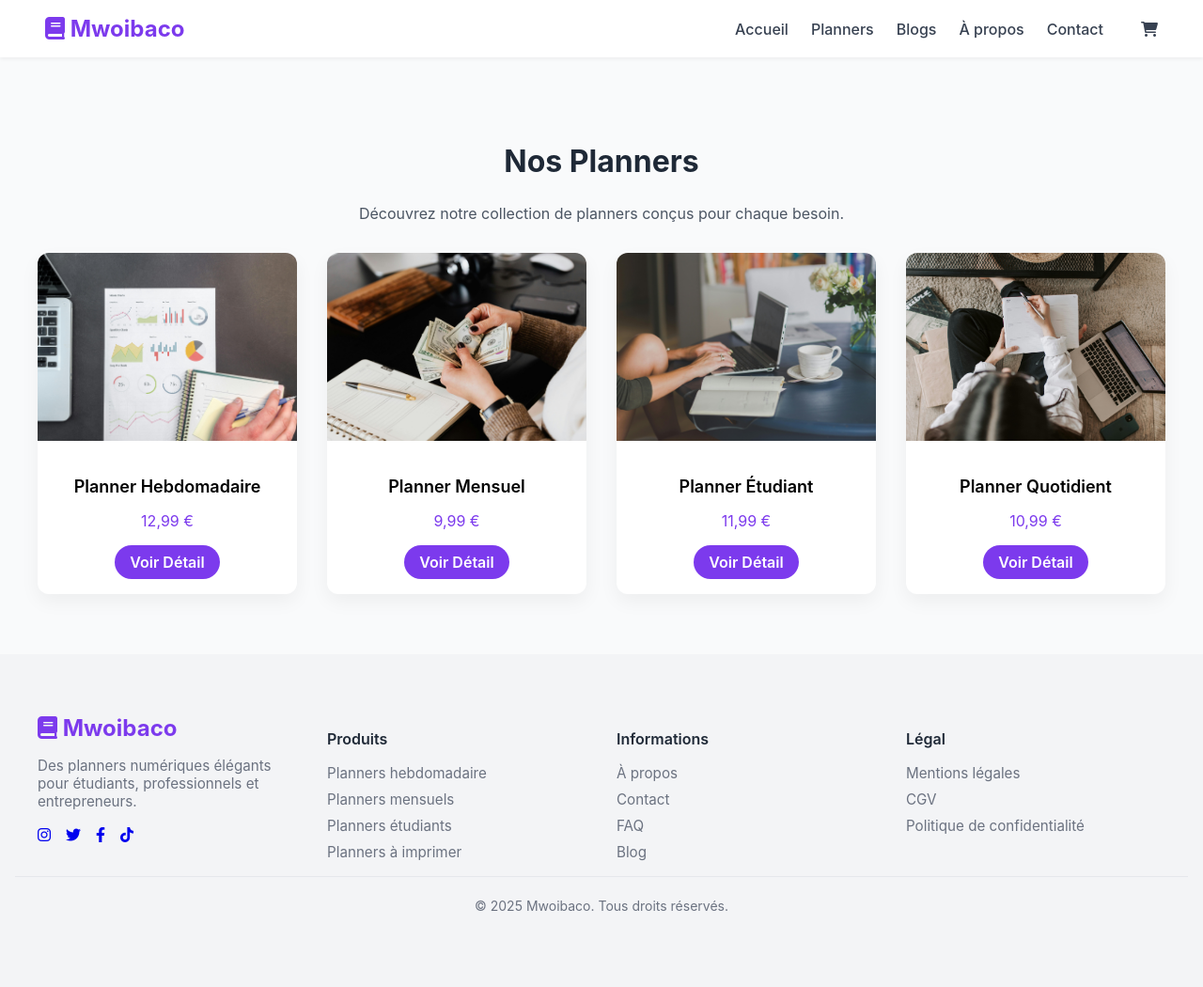
After one commit to ansufd1ne/mwoibaco, a PHP site: page /products.html in a window 1280 px wide. The commit adds this page. Shown: the whole page at 94% size. Run offline with PHP 8.4, Linux system fonts and the light colour scheme.

Commit message:
Ajout d'une page produit

```diff
--- a/assets/css/style.css
+++ b/assets/css/style.css
@@ -873,3 +873,88 @@ body {
     font-size: 0.875rem; /* Taille de police pour le texte */
     color: #6b7280; /* Couleur gris */
 }
+
+
+
+
+
+
+
+
+/* ====== Page Produits ====== */
+
+.products-section {
+    padding: 4rem 1rem;
+    background-color: #f9fafb;
+    text-align: center;
+}
+
+.products-section h2{
+    font-size: 2rem;
+    font-weight: bold;
+    color: #1f2937;
+}
+
+.products-section p {
+    font-size: 1rem;
+    color: #4b5563;
+    margin-bottom: 2rem;
+}
+
+.products-grid {
+    display: grid;
+    grid-template-columns: repeat(auto-fill, minmax(250px, 1fr));
+    gap: 2rem;
+    max-width: 1200px;
+    margin: 0 auto;
+}
+
+.products-card {
+    background-color: #ffffff;
+    border-radius: 12px;
+    overflow: hidden;
+    box-shadow: 0 8px 20px rgba(0, 0, 0, 0.05);
+    transition: transform 0.3s ease;
+    text-align: center;
+}
+
+.products-card:hover {
+    transform: scale(1.03);
+}
+
+.products-card img {
+    width: 100%;
+    height: 200px;
+    object-fit: cover;
+}
+
+.products-info {
+    padding: 1rem;
+}
+
+.products-info h3 {
+    font-size: 1.125rem;
+    font-weight: 600;
+    margin-bottom: 0.5rem;
+}
+
+.products-info .prix {
+    font-size: 1rem;
+    color: #7c3aed;
+    margin-bottom: 1rem;
+}
+
+.btn {
+    display: inline-block;
+    padding: 0.5rem 1rem;
+    border-radius: 45px;
+    background-color: #7c3aed;
+    color: #ffffff;
+    text-decoration: none;
+    transition: background-color 0.3s ease;
+
+}
+
+.btn:hover {
+    background-color: #6d28d9;
+}
--- a/index.html
+++ b/index.html
@@ -19,11 +19,11 @@
                     <i class="fas fa-bars"></i>
                 </div>
                 <ul class="navbar-links">
-                    <li><a href="#">Accueil</a></li>
-                    <li><a href="#">Planners</a></li>
-                    <li><a href="#">Blogs</a></li>
-                    <li><a href="#">À propos</a></li>
-                    <li><a href="#">Contact</a></li>
+                    <li><a href="index.html">Accueil</a></li>
+                    <li><a href="products.html">Planners</a></li>
+                    <li><a href="blog.html">Blogs</a></li>
+                    <li><a href="about.html">À propos</a></li>
+                    <li><a href="contact.html ">Contact</a></li>
                     <li class="navbar-cart">
                         <a href="cart.html"><i class="fas fa-shopping-cart"></i></a>
                     </li>
--- /dev/null
+++ b/products.html
@@ -0,0 +1,144 @@
+<!DOCTYPE html>
+<html lang="en">
+<head>
+    <meta charset="UTF-8">
+    <meta name="viewport" content="width=device-width, initial-scale=1.0">
+    <title>Nos Planners</title>
+    <link rel="stylesheet" href="https://cdnjs.cloudflare.com/ajax/libs/font-awesome/6.0.0-beta3/css/all.min.css">
+    <link rel="stylesheet" href="assets/css/style.css">
+</head>
+<body>
+    <header class="navbar">
+        <div class="container">
+            <div class="navbar-logo">
+                <a href="index.html"><i class="fas fa-book"></i> Mwoibaco</a>
+            </div>
+            <nav class="navbar-menu">
+                <div class="menu-toggle" onclick="toggleMenu()">
+                    <i class="fas fa-bars"></i>
+                </div>
+                <ul class="navbar-links">
+                    <li><a href="index.html">Accueil</a></li>
+                    <li><a href="products.html">Planners</a></li>
+                    <li><a href="blog.html">Blogs</a></li>
+                    <li><a href="about.html">À propos</a></li>
+                    <li><a href="contact.html">Contact</a></li>
+                    <li class="navbar-cart">
+                        <a href="cart.html"><i class="fas fa-shopping-cart"></i></a>
+                    </li>
+                </ul>
+            </nav>
+        </div>
+    </header>
+
+
+    <!-- Section produits -->
+     <section class="products-section">
+        <div class="container">
+            <h2>Nos Planners</h2>
+            <p>Découvrez notre collection de planners conçus pour chaque besoin.</p>
+
+            <div class="products-grid">
+                <!-- Product 1 -->
+                 <div class="products-card">
+                    <img src="assets/img/product1.jpg" alt="Planners hebdomadaire">
+                    <div class="products-info">
+                        <h3>Planner Hebdomadaire</h3>
+                        <p class="prix">12,99 €</p>
+                        <a href="product.html" class="btn btn-primary">Voir Détail</a>
+                    </div>
+                 </div>
+
+                <!-- Product 3 -->
+                <div class="products-card">
+                    <img src="assets/img/product2.jpg" alt="Planners mensuel">
+                    <div class="products-info">
+                        <h3>Planner Mensuel</h3>
+                        <p class="prix">9,99 €</p>
+                        <a href="product.html" class="btn btn-primary">Voir Détail</a>
+                    </div>
+                 </div>
+
+                 <!-- Product 3 -->
+                <div class="products-card">
+                    <img src="assets/img/product3.jpg" alt="Planners étudiant">
+                    <div class="products-info">
+                        <h3>Planner Étudiant</h3>
+                        <p class="prix">11,99 €</p>
+                        <a href="product.html" class="btn btn-primary">Voir Détail</a>
+                    </div>
+                 </div>
+
+                 <!-- Product 4 -->
+                <div class="products-card">
+                    <img src="assets/img/product4.jpg" alt="Planners quotidient">
+                    <div class="products-info">
+                        <h3>Planner Quotidient</h3>
+                        <p class="prix">10,99 €</p>
+                        <a href="product.html" class="btn btn-primary">Voir Détail</a>
+                    </div>
+                 </div>
+            </div>
+        </div>
+     </section>
+
+
+     <section class="footer">
+        <div class="container">
+            <div class="footer-grid">
+
+                <!-- Colonne 1 : Marque -->
+                 <div class="footer-brand">
+                    <div class="logo"><i class="fas fa-book"></i> Mwoibaco</div>
+                    <p>Des planners numériques élégants pour étudiants, professionnels et entrepreneurs.</p>
+                    <div class="social-links">
+                        <a href="https://www.instagram.com/mwoi_baco/"><i class="fab fa-instagram"></i></a>
+                        <a href="#"><i class="fab fa-twitter"></i></a>
+                        <a href="#"><i class="fab fa-facebook-f"></i></a>
+                        <a href="https://www.tiktok.com/@mwoibaco?is_from_webapp=1&sender_device=pc"><i class="fab fa-tiktok"></i></a>
+                    </div>
+                 </div>
+
+                <!-- Colonne 2 : Produits -->
+                 <div class="footer-col">
+                    <h3>Produits</h3>
+                    <ul>
+                        <li><a href="products.html">Planners hebdomadaire</a></li>
+                        <li><a href="products.html">Planners mensuels</a></li>
+                        <li><a href="products.html">Planners étudiants</a></li>
+                        <li><a href="products.html">Planners à imprimer</a></li>
+                    </ul>
+                 </div>
+
+                <!-- Colonne 3 : Informations -->
+                <div class="footer-col">
+                    <h3>Informations</h3>
+                    <ul>
+                      <li><a href="#">À propos</a></li>
+                      <li><a href="#">Contact</a></li>
+                      <li><a href="#">FAQ</a></li>
+                      <li><a href="#">Blog</a></li>
+                    </ul>
+                  </div>
+
+                <!-- Colonne 4 : Aide -->
+                <div class="footer-col">
+                    <h3>Légal</h3>
+                    <ul>
+                      <li><a href="#">Mentions légales</a></li>
+                      <li><a href="#">CGV</a></li>
+                      <li><a href="#">Politique de confidentialité</a></li>
+                    </ul>
+                  </div>
+            </div>
+
+        </div>
+
+        <div class="footer-botton">
+            <p>© 2025 Mwoibaco. Tous droits réservés.</p>
+        </div>
+     </section>
+
+     <script src="index.html"></script>
+</body>
+</html>
```
